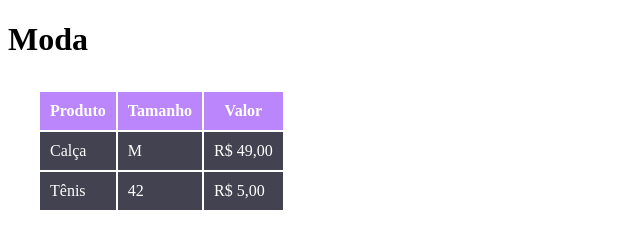
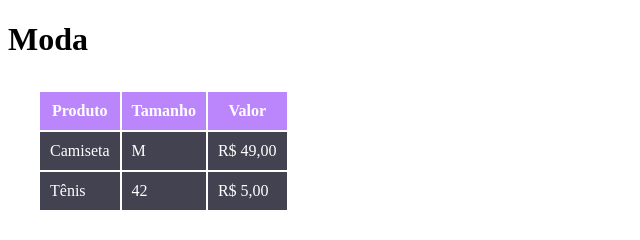
Before and after one commit to VitoriaFb/tabela, a plain HTML site: page index.html in a window 1280 px wide. Shown: the top 240 px of the page, 0-640 px from the left. Drawn offline with Linux system fonts and the light colour scheme.

Commit message:
trocado de calça para camiseta

```diff
--- a/index.html
+++ b/index.html
@@ -18,7 +18,7 @@
       </tr>
 
       <tr>
-        <td>Calça</td>
+        <td>Camiseta</td>
         <td>M</td>
         <td>R$ 49,00</td>
       </tr>
```
